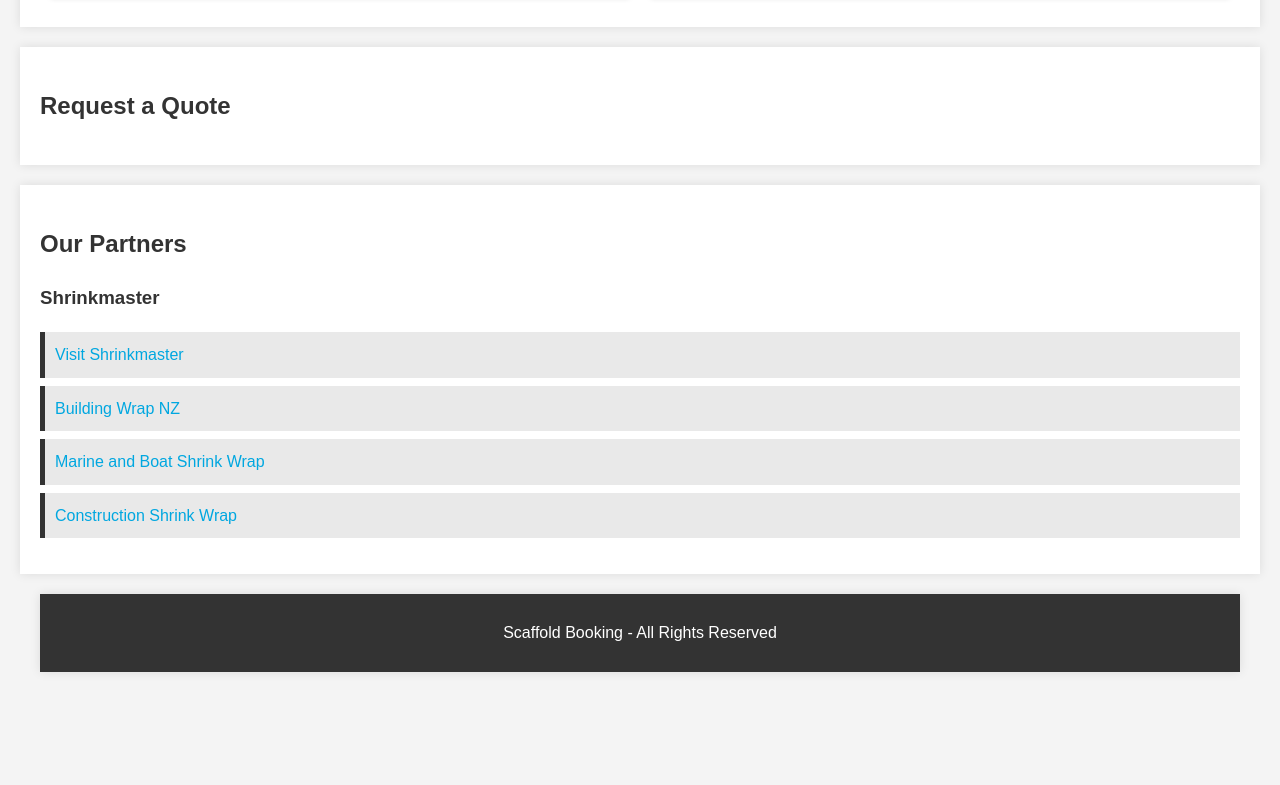
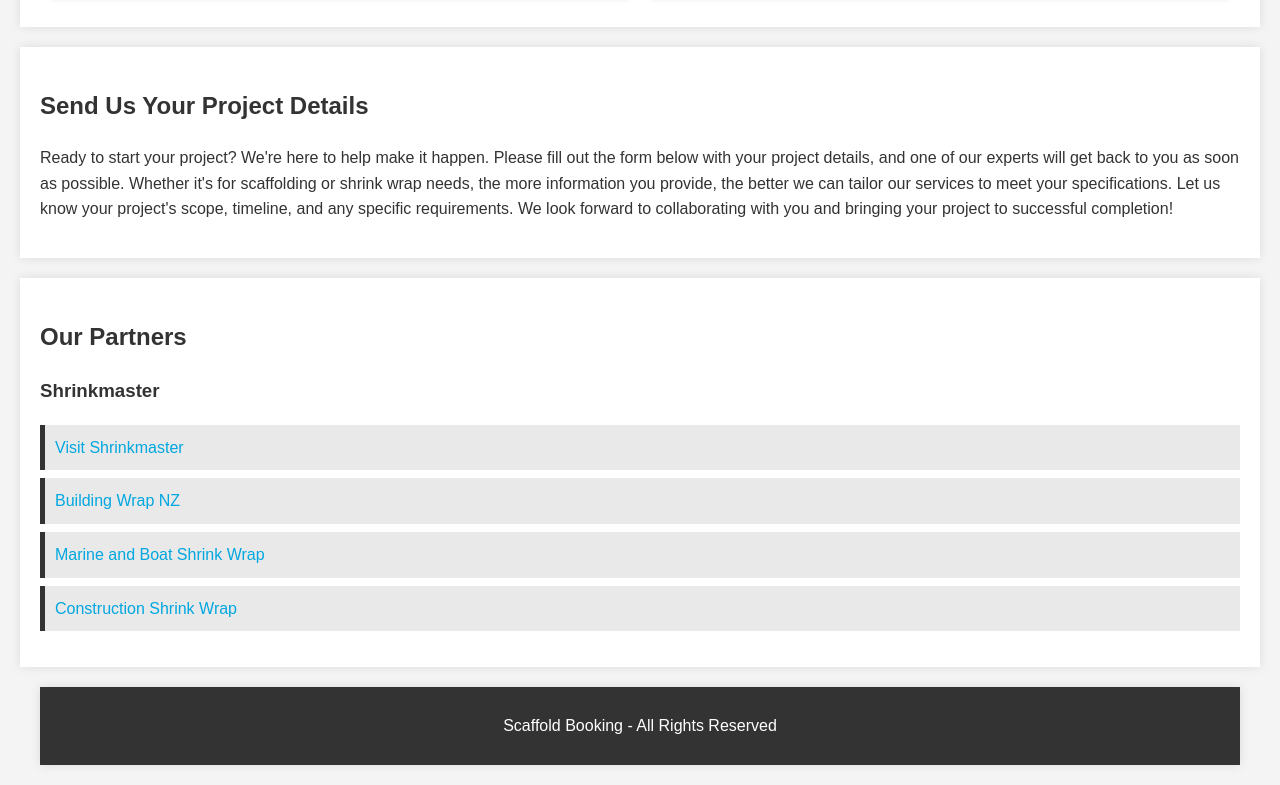
Before and after one commit to MathewWaters/scaffoldbooking.com, a plain HTML site: page index.html in a window 1280 px wide. Shown: the part 2084-2869 px from the top of the page. Before the commit the page ends 2776 px from the top, so only its background shows below. Drawn offline with Linux system fonts and the light colour scheme.

Commit message:
Update index.html

```diff
--- a/index.html
+++ b/index.html
@@ -91,7 +91,9 @@
 
 
     <section class="testimonials yourproject" id="yourproject">
-        <h2>Request a Quote</h2>
+        <h2>Send Us Your Project Details</h2>
+
+<p>Ready to start your project? We're here to help make it happen. Please fill out the form below with your project details, and one of our experts will get back to you as soon as possible. Whether it's for scaffolding or shrink wrap needs, the more information you provide, the better we can tailor our services to meet your specifications. Let us know your project's scope, timeline, and any specific requirements. We look forward to collaborating with you and bringing your project to successful completion!</p>
 	<script type="text/javascript" src="https://form.jotform.com/jsform/241120921351846"></script>
     </section>
 
```
